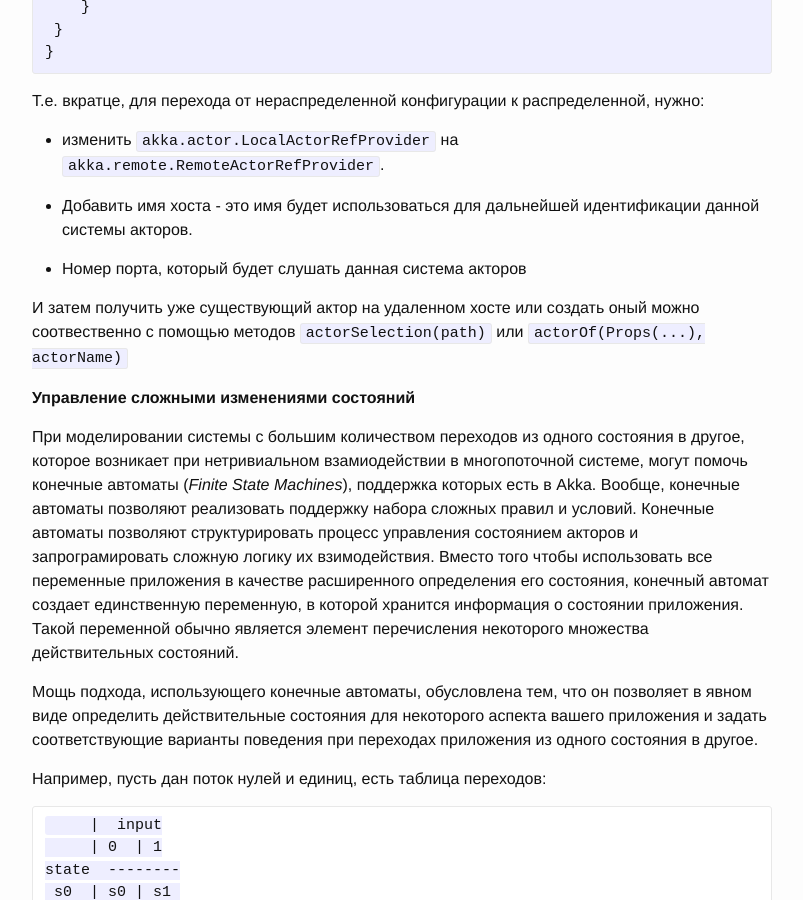
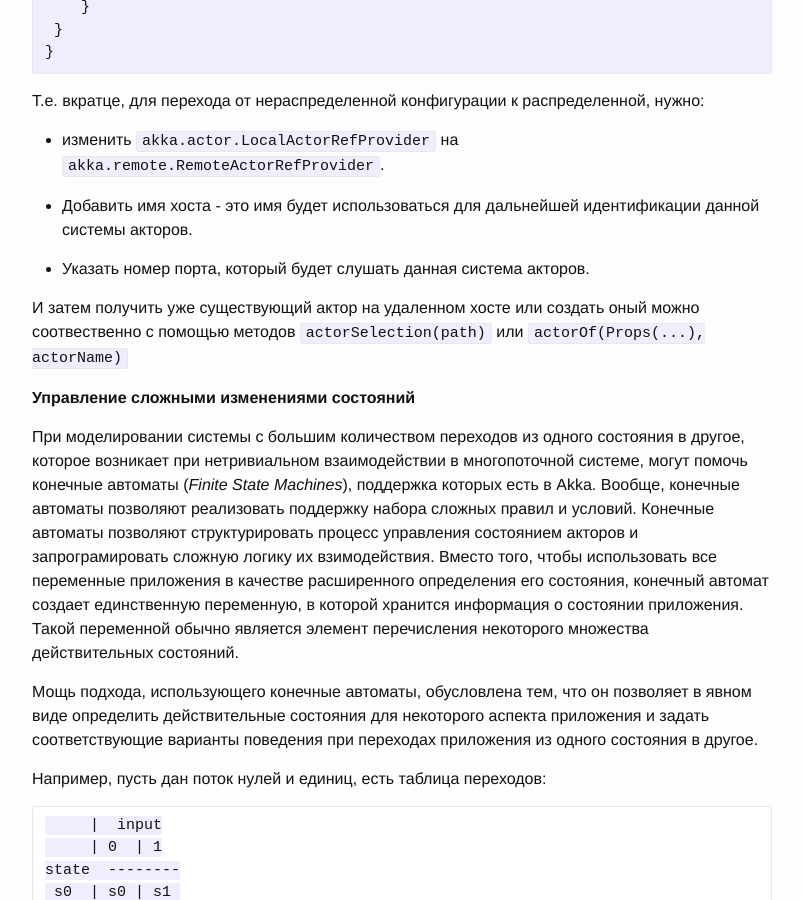
Before and after one commit to avpet/avpet.github.com, a Jekyll site: the page built from _posts/2015-05-24-akka-vs-threads-ii.markdown, in a window 1280 px wide and 900 px high, scrolled down 2174 px. Shown: the whole window, without its empty margins (238-1041 px from the left). Built offline with Jekyll 4.4.1, drawn with Linux system fonts in a browser that asks for light colours; some of the changed text lies outside the part shown.

Commit message:
Fixing s few errors

```diff
--- a/_posts/2015-05-24-akka-vs-threads-ii.markdown
+++ b/_posts/2015-05-24-akka-vs-threads-ii.markdown
@@ -42,7 +42,7 @@
     .buildThreadPool
 {% endhighlight %}
 
-И вообще, в Akka есть разные виды диспетчеров: событийно-ориентированные, потоко-ориентированные, с балансировкой, а-ля `ForkJoin` и др.).
+И вообще, в Akka есть разные виды диспетчеров: событийно-ориентированные, потоко-ориентированные, с балансировкой, а-ля `ForkJoin` и др.
 
 **Надежность**
 
@@ -93,15 +93,15 @@
 
 * Добавить имя хоста - это имя будет использоваться для дальнейшей идентификации данной системы акторов.
 
-* Номер порта, который будет слушать данная система акторов
+* Указать номер порта, который будет слушать данная система акторов.
 
 И затем получить уже существующий актор на удаленном хосте или создать оный можно соотвественно с помощью методов `actorSelection(path)` или `actorOf(Props(...), actorName)`
 
 **Управление сложными изменениями состояний**
 
-При моделировании системы с большим количеством переходов из одного состояния в другое, которое возникает при нетривиальном взамиодействии в многопоточной системе, могут помочь конечные автоматы (*Finite State Machines*), поддержка которых есть в Akka. Вообще, конечные автоматы позволяют реализовать поддержку набора сложных правил и условий. Конечные автоматы позволяют структурировать процесс управления состоянием акторов и запрограмировать сложную логику их взимодействия. Вместо того чтобы использовать все переменные приложения в качестве расширенного определения его состояния, конечный автомат создает единственную переменную, в которой хранится информация о состоянии приложения. Такой переменной обычно является элемент перечисления некоторого множества действительных состояний.
+При моделировании системы с большим количеством переходов из одного состояния в другое, которое возникает при нетривиальном взаимодействии в многопоточной системе, могут помочь конечные автоматы (*Finite State Machines*), поддержка которых есть в Akka. Вообще, конечные автоматы позволяют реализовать поддержку набора сложных правил и условий. Конечные автоматы позволяют структурировать процесс управления состоянием акторов и запрограмировать сложную логику их взимодействия. Вместо того, чтобы использовать все переменные приложения в качестве расширенного определения его состояния, конечный автомат создает единственную переменную, в которой хранится информация о состоянии приложения. Такой переменной обычно является элемент перечисления некоторого множества действительных состояний.
 
-Мощь подхода, использующего конечные автоматы, обусловлена тем, что он позволяет в явном виде определить действительные состояния для некоторого аспекта вашего приложения и задать соответствующие варианты поведения при переходах приложения из одного состояния в другое.
+Мощь подхода, использующего конечные автоматы, обусловлена тем, что он позволяет в явном виде определить действительные состояния для некоторого аспекта приложения и задать соответствующие варианты поведения при переходах приложения из одного состояния в другое.
 
 Например, пусть дан поток нулей и единиц, есть таблица переходов:
 
```
Also changed, not shown: other parts of _posts/2015-05-24-akka-vs-threads-ii.markdown (+6 -6 lines).
